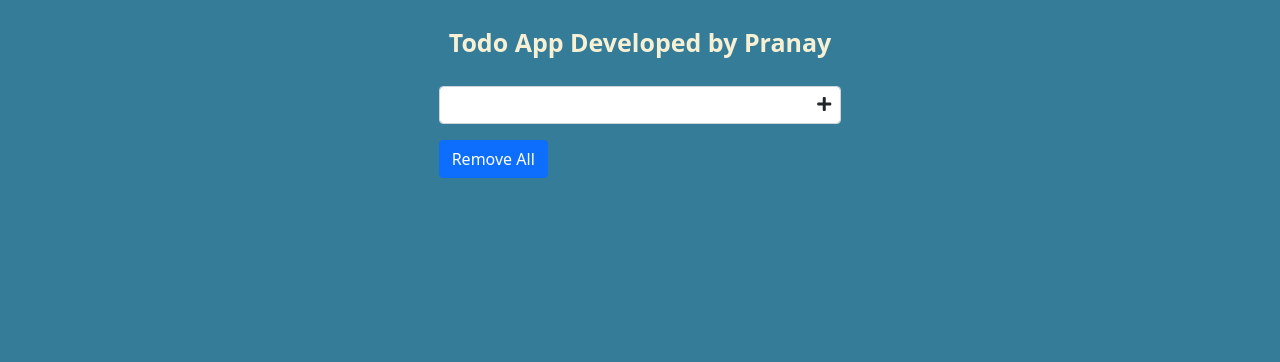
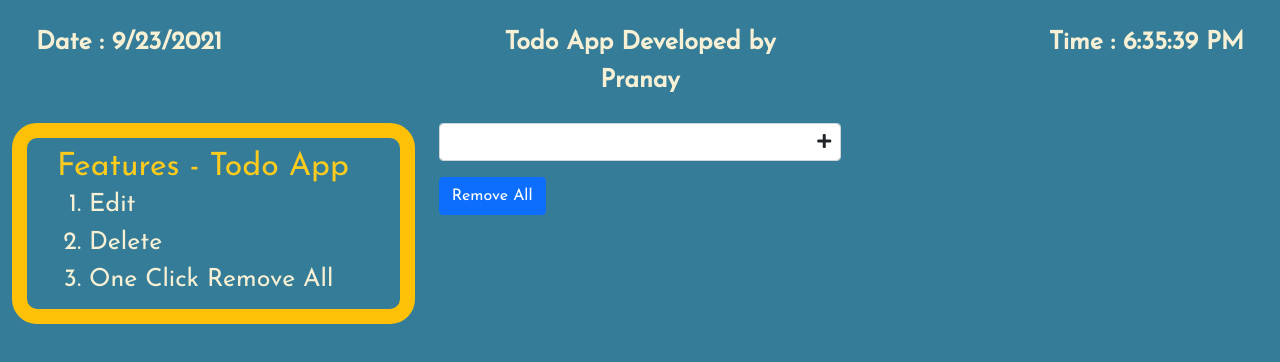
Before and after one commit to pranaypsurve/react-todo-app, a React (Create React App) app: page / in a window 1280 px wide. Shown: the top 362 px of the page. Built offline with nearby package versions, Linux system fonts and the light colour scheme.

Commit message:
layout chnages and data added , bug fixes

```diff
--- a/src/components/DisplayTodo.jsx
+++ b/src/components/DisplayTodo.jsx
@@ -11,7 +11,7 @@ const DisplayTodo = (props) => {
                             // <div className="col-lg-12 todolist mb-2" >
                                 <div className="row todolist mb-2 m-0 p-2" key={index+item}>
                                     <i className="col-1 col-sm-1 col-lg-1 fa fa-edit" onClick={() => {props.data.edit(index+item)}} title="Edit Todo"></i>
-                                    <h4 className="col-9 col-sm-10 col-lg-10">{item}</h4>
+                                    <h4 className="col-10 col-sm-10 col-lg-10">{item}</h4>
                                     <i className="col-1 col-sm-1 col-lg-1 fa fa-trash" onClick={()=>props.data.delete(index+item)} aria-hidden="true" title="Delete Todo"></i>
                                 </div>
                             // </div>
--- a/src/components/Todo.jsx
+++ b/src/components/Todo.jsx
@@ -10,7 +10,10 @@ class Todo extends React.Component {
             item: window.localStorage.getItem('items') ? JSON.parse(window.localStorage.getItem('items')) : [],
             name: '',
             sectionTitle: "Todo App Developed by Pranay",
-            edit: false
+            edit: false,
+            currTime:new Date().toLocaleTimeString(),
+            currDate:new Date().toLocaleDateString(),
+            featuresApi:["Edit","Delete","One Click Remove All"]
         }
     }
     handleTodoAdd = (e) => {
@@ -60,12 +63,30 @@ class Todo extends React.Component {
             <section className="todo">
                 <div className="container-fluid">
                     <div className="row">
-                        <div className="col-lg-12">
+                        <div className="col-lg-4">
+                            <div className="text-center p-4  float-lg-start" style={{ color: '#F7F0D4', fontSize: '25px', fontWeight: 'bold' }}>
+                               Date : {this.state.currDate}
+                            </div>
+                        </div>
+                        <div className="col-lg-4">
                             <div className="text-center p-4" style={{ color: '#F7F0D4', fontSize: '25px', fontWeight: 'bold' }}>
                                 {this.state.sectionTitle}
                             </div>
                         </div>
-                        <div className="col-lg-4 m-auto">
+                        <div className="col-lg-4">
+                            <div className="text-center p-4 float-lg-end" style={{ color: '#F7F0D4', fontSize: '25px', fontWeight: 'bold' }}>
+                                Time : {this.state.currTime}
+                            </div>
+                        </div>
+                        <div className="col-lg-4">
+                            <div className="features border-warning">
+                                <h2>Features - Todo App</h2>
+                                <ol className="m-0">
+                                {this.state.featuresApi.map((item,index)=>{return <li key={index}>{item}</li>})}
+                                </ol>
+                            </div>
+                        </div>
+                        <div className="col-lg-4">
                             <div className="row todo-container">
                                 <div className="col-lg-12">
                                     <form onSubmit={this.handleTodoAdd}>
@@ -88,5 +109,12 @@ class Todo extends React.Component {
             </section>
         );
     }
+    // life cycle method
+    componentDidMount(){
+        this.intervalId = setInterval(()=>{ this.setState({currTime:new Date().toLocaleTimeString(),currDate:new Date().toLocaleDateString()})  },1000);
+    }
+    componentWillUnmount(){
+        clearInterval(this.intervalId);
+    }
 }
 export default Todo;
--- a/src/components/todo.css
+++ b/src/components/todo.css
@@ -1,5 +1,7 @@
+@import url('https://fonts.googleapis.com/css?family=Josefin+Sans');
 body{
     background-color: #347C98;
+    font-family: Josefin Sans;
 }
 h1,h2,h3,h4,h5,h6{
     color: #FCCB1D;
@@ -36,7 +38,28 @@ h1,h2,h3,h4,h5,h6{
 }
 .todolist i{
     color:#C21460;
-    margin: auto;
     cursor: pointer;
     text-align: center;
+
+    display: flex;
+    align-items: center;
+
 }
+.todolist i:nth-child(1){
+    padding-left: 8px;
+}
+.todolist i:nth-child(3){
+    padding-left: 0;
+    padding-right: 8px;
+    justify-content: flex-end;
+}
+.features{
+    padding: 10px 30px;
+    border: 15px solid;
+    border-radius: 25px;
+    margin-bottom: 15px;
+}
+.features ol li{
+    font-size: 25px;
+    color: rgb(247, 240, 212);
+}
```
